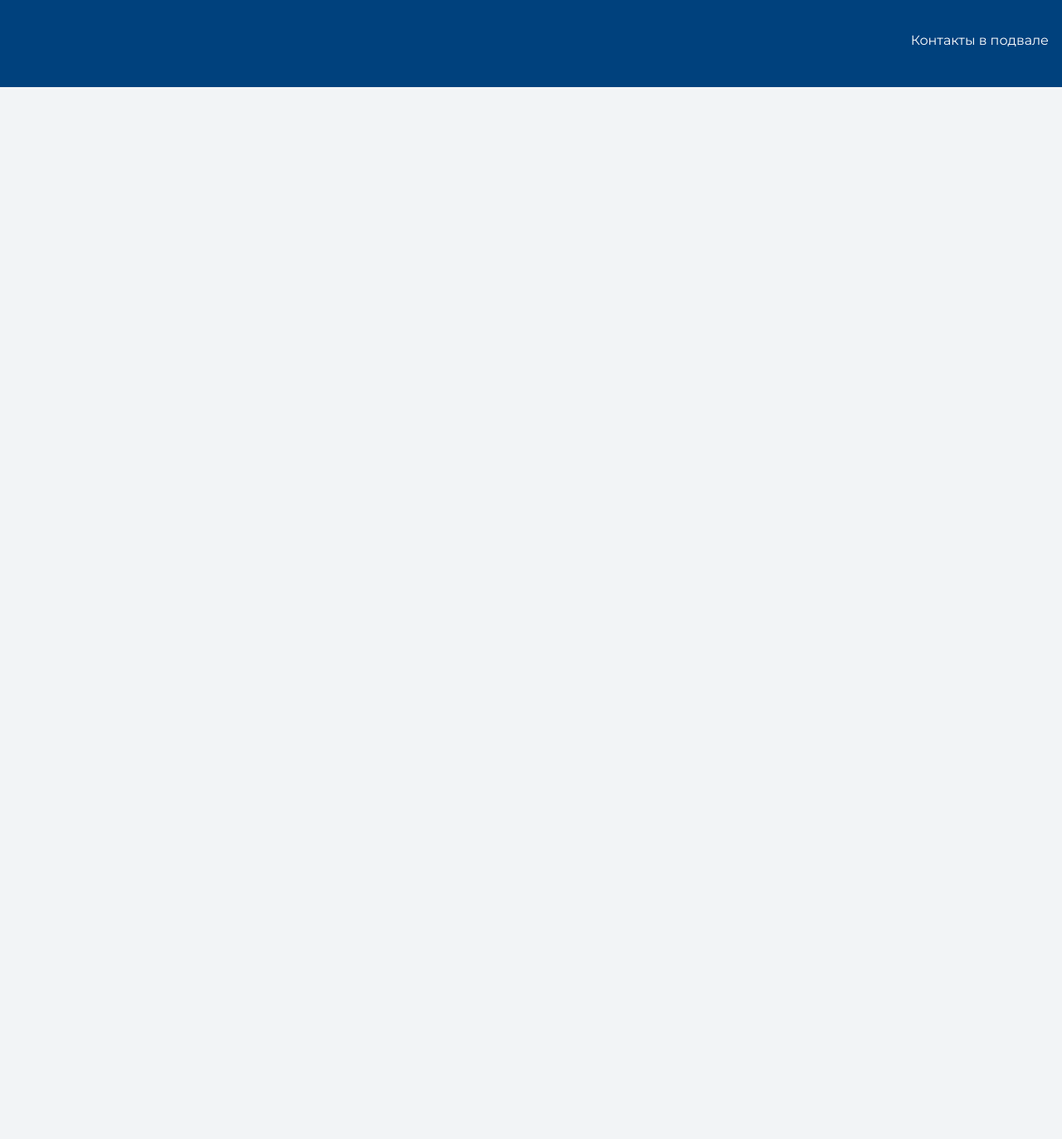
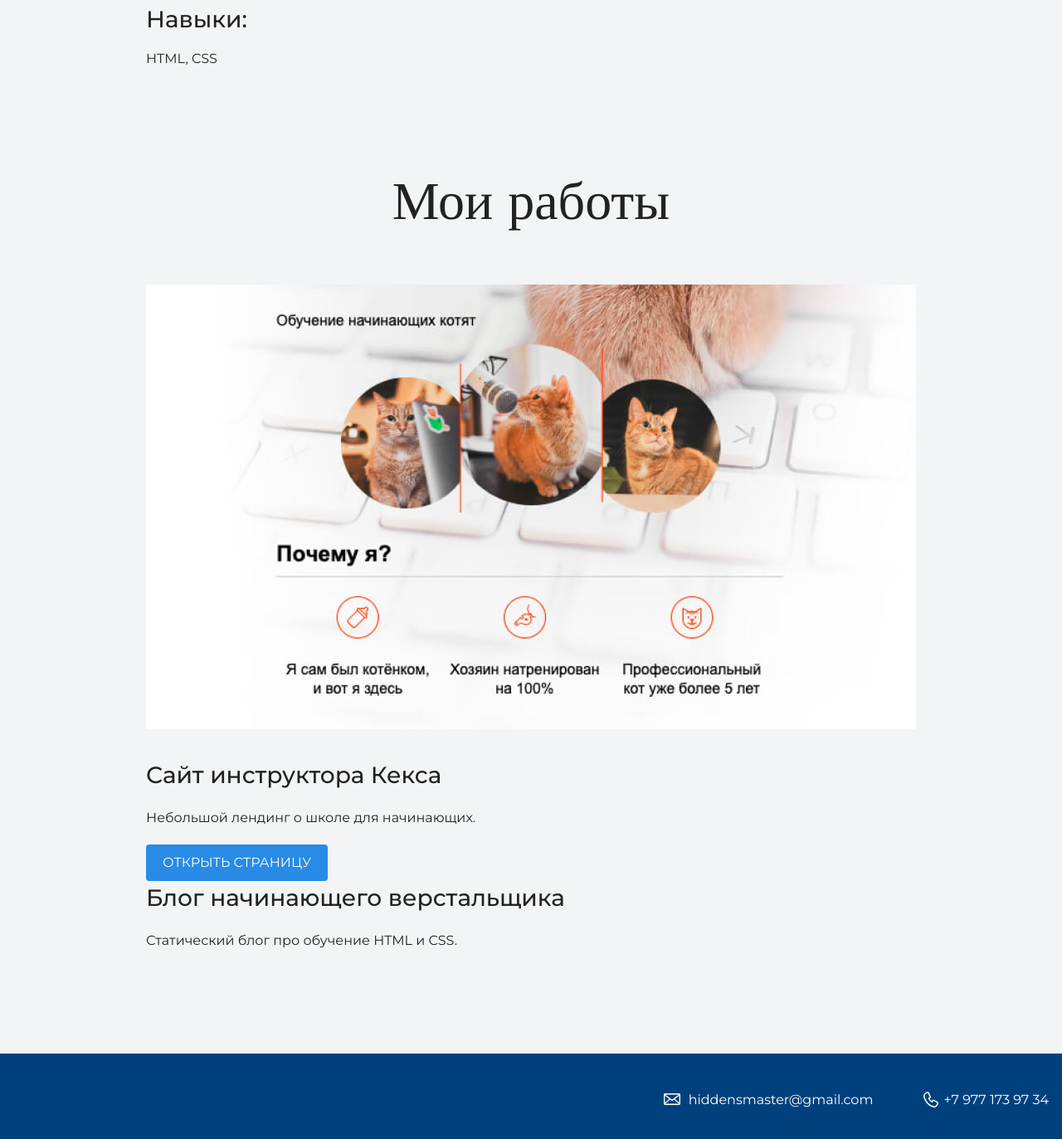
Before and after one commit to hiddensbrain/htmlacademy_porfolio, a plain HTML site: page index.html in a window 1280 px wide. Shown: the part 1947-3320 px from the top of the page at 83% size. Before the commit the page ends 2052 px from the top, so only its background shows below. Drawn offline with nearby package versions, Linux system fonts and the light colour scheme.

Commit message:
added images and first project

```diff
--- a/index.html
+++ b/index.html
@@ -26,6 +26,9 @@
     <section class="intro">
       <div class="container">
         <h2 class="subheading">Давайте познакомимся</h2>
+        <figure class="user-image">
+          <img src="files/user.jpg" width="928" alt="Sergey's photo">
+        </figure>
         <h3>Пара слов о себе</h3>
         <p>Текст с парой слов о себе.</p>
         <h3>Навыки: </h3>
@@ -36,9 +39,12 @@
     <section class="portfolio">
       <div class="container">
         <h2 class="subheading">Мои работы</h2>
-
+        <figure class="project-image">
+          <img src="files/project.jpg" width="928" alt="Cайт инструктора Кекса">
+        </figure>
         <h3>Сайт инструктора Кекса</h3>
         <p>Небольшой лендинг о школе для начинающих.</p>
+        <a href="https://hiddensbrain.github.io/htmlacademy_project3/" class="button">Открыть страницу</a>
 
         <h3>Блог начинающего верстальщика</h3>
         <p>Статический блог про обучение HTML и CSS.</p>
@@ -47,7 +53,8 @@
 
     <footer class="page-footer">
       <div class="container">
-        Контакты в подвале
+        <a class="footer-email" href="mailto:hiddensmaster@gmail.com">hiddensmaster@gmail.com</a>
+        <a class="footer-phone" href="tel:+79771739734">+7 977 173 97 34</a>
       </div>
     </footer>
   </body>
```
Also changed, not shown: files/user.jpg.
